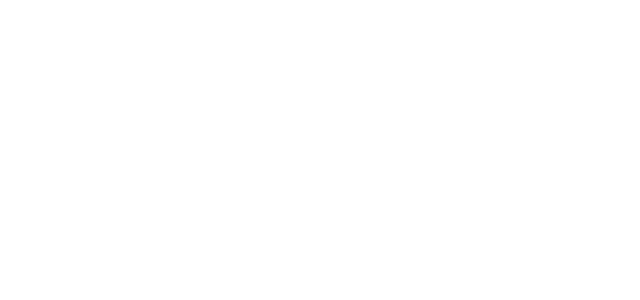
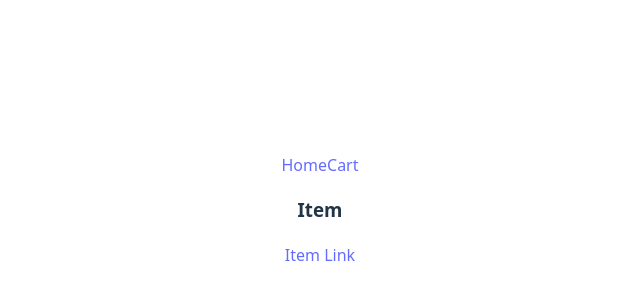
Before and after one commit to viet456/shopping-cart, a React (Vite) app: page / in a window 1280 px wide. Shown: the part 190-490 px from the top of the page, without its empty margins (320-960 px from the left). Built offline with nearby package versions, Linux system fonts and the light colour scheme.

Commit message:
feat(layout): Set up basic application routing and layout

```diff
--- a/src/App.jsx
+++ b/src/App.jsx
@@ -1,6 +1,14 @@
 import { useState } from 'react'
 import './App.css'
+import { Link } from 'react-router-dom'
+import { Shop } from './shop/Shop'
+import { Navbar } from './Navbar'
+import { Layout } from './Layout'
 
 export function App() {
-
+  return (
+    <>
+      <Layout />
+    </>
+  )
 }
--- /dev/null
+++ b/src/Layout.jsx
@@ -0,0 +1,13 @@
+import { Outlet } from "react-router-dom";
+import { Navbar } from "./Navbar";
+
+export function Layout() {
+    return (
+        <>
+            <Navbar />
+            <main>
+                <Outlet />
+            </main>
+        </>
+    )
+}
--- /dev/null
+++ b/src/Navbar.jsx
@@ -0,0 +1,10 @@
+import { Link } from "react-router-dom"
+
+export function Navbar() {
+    return (
+        <header>
+            <Link to='/'>Home</Link>
+            <Link to='/cart'>Cart</Link>
+        </header>
+    )
+}
--- /dev/null
+++ b/src/Routes.jsx
@@ -0,0 +1,26 @@
+import { App } from "./App";
+import { Cart } from "./cart/Cart"
+import { StoreItem } from "./storeItem/StoreItem";
+import { Shop } from "./shop/Shop";
+import { Layout } from "./Layout";
+
+const routes = [
+    {
+        path: '/',
+        element: <Layout />,
+        children: [
+            { index: true, element: <Shop /> },
+            {
+                path: '/cart',
+                element: <Cart />,
+            },
+            {
+                path: '/:itemId',
+                element: <StoreItem />
+            },
+        ]
+    },
+
+]
+
+export default routes;
--- a/src/cart/Cart.jsx
+++ b/src/cart/Cart.jsx
@@ -0,0 +1,7 @@
+export function Cart() {
+    return (
+        <>
+            <p>Items:</p>
+        </>
+    )
+}
--- a/src/main.jsx
+++ b/src/main.jsx
@@ -2,8 +2,13 @@
 import { createRoot } from 'react-dom/client'
 import './index.css'
 import { App } from './App'
+import routes from './Routes'
+import { createBrowserRouter, RouterProvider } from 'react-router-dom'
+
+const router = createBrowserRouter(routes);
+
 createRoot(document.getElementById('root')).render(
   <StrictMode>
-    <App />
+    <RouterProvider router={router} />
   </StrictMode>,
 )
--- a/src/shop/Shop.jsx
+++ b/src/shop/Shop.jsx
@@ -0,0 +1,11 @@
+import { StoreItem } from "../storeItem/StoreItem";
+import { Link } from "react-router-dom";
+
+export function Shop() {
+    return (
+        <div>
+            <h3>Item</h3>
+            <Link to='/storeItem'>Item Link</Link>
+        </div>
+    )
+}
--- /dev/null
+++ b/src/storeItem/StoreItem.jsx
@@ -0,0 +1,7 @@
+export function StoreItem() {
+    return (
+        <>
+            <p>Item Info:</p>
+        </>
+    )
+}
```
Also changed, not shown: 2 other files (tests, documents, lock files or other folders).
